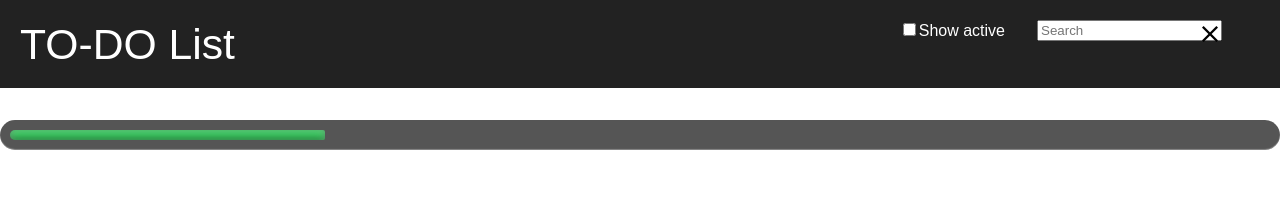
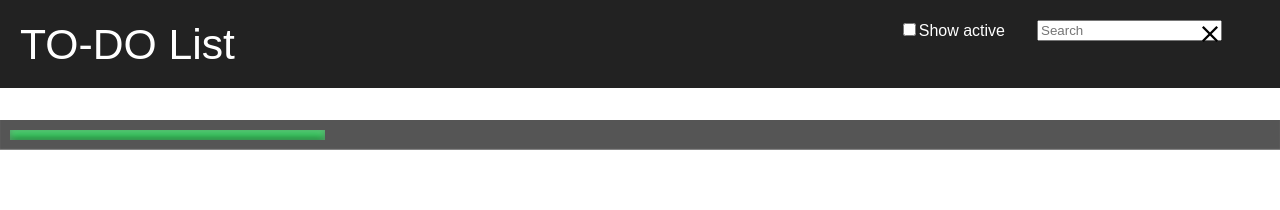
Before and after one commit to artyomkovshov/react, a React (Create React App) app: page / in a window 1280 px wide. Shown: the top 210 px of the page. Built offline with nearby package versions, Linux system fonts and the light colour scheme.

Commit message:
Added styles for icons

```diff
--- a/src/App.css
+++ b/src/App.css
@@ -110,9 +110,6 @@
   height: 10px;
   position: relative;
   background: #555;
-  -moz-border-radius: 25px;
-  -webkit-border-radius: 25px;
-  border-radius: 25px;
   padding: 10px;
   box-shadow: inset 0 -1px 1px rgba(255,255,255,0.3);
 }
@@ -121,10 +118,6 @@
   width: 25%;
   display: block;
   height: 100%;
-  border-top-right-radius: 8px;
-  border-bottom-right-radius: 8px;
-  border-top-left-radius: 20px;
-  border-bottom-left-radius: 20px;
   background-color: rgb(43,194,83);
   background-image: linear-gradient(
           center bottom,
@@ -183,6 +176,10 @@
   padding-left: 16px;
 }
 
+.icon:hover {
+  opacity: 0.5;
+}
+
 .arrow_down {
   background-image: url('icons/arrow-down-sign-to-navigate.png');
 }
@@ -207,6 +204,10 @@
   top: 3px;
 }
 
+.clear-button:hover {
+  opacity: 0.5;
+}
+
 .revert-button {
   background-image: url(icons/return.png);
 }
```
